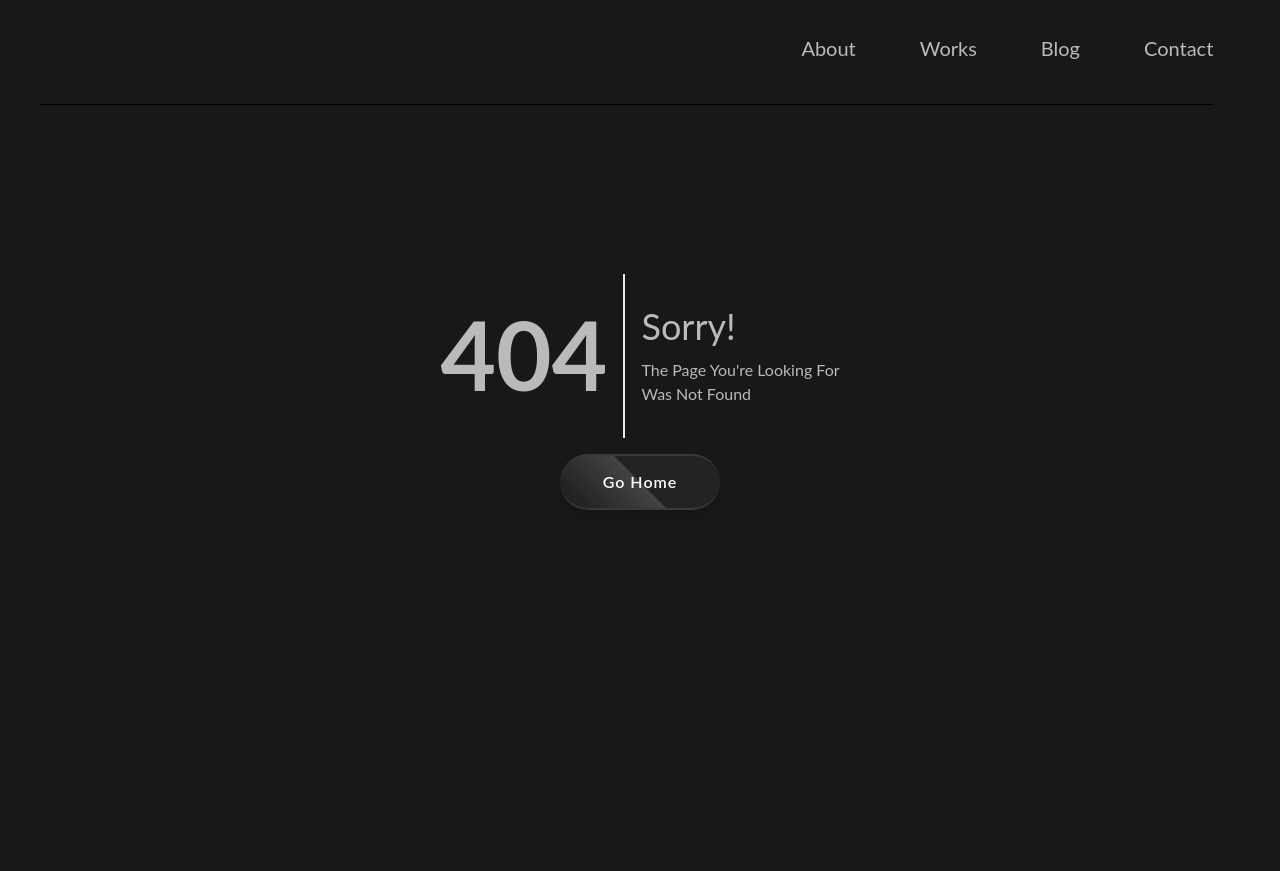
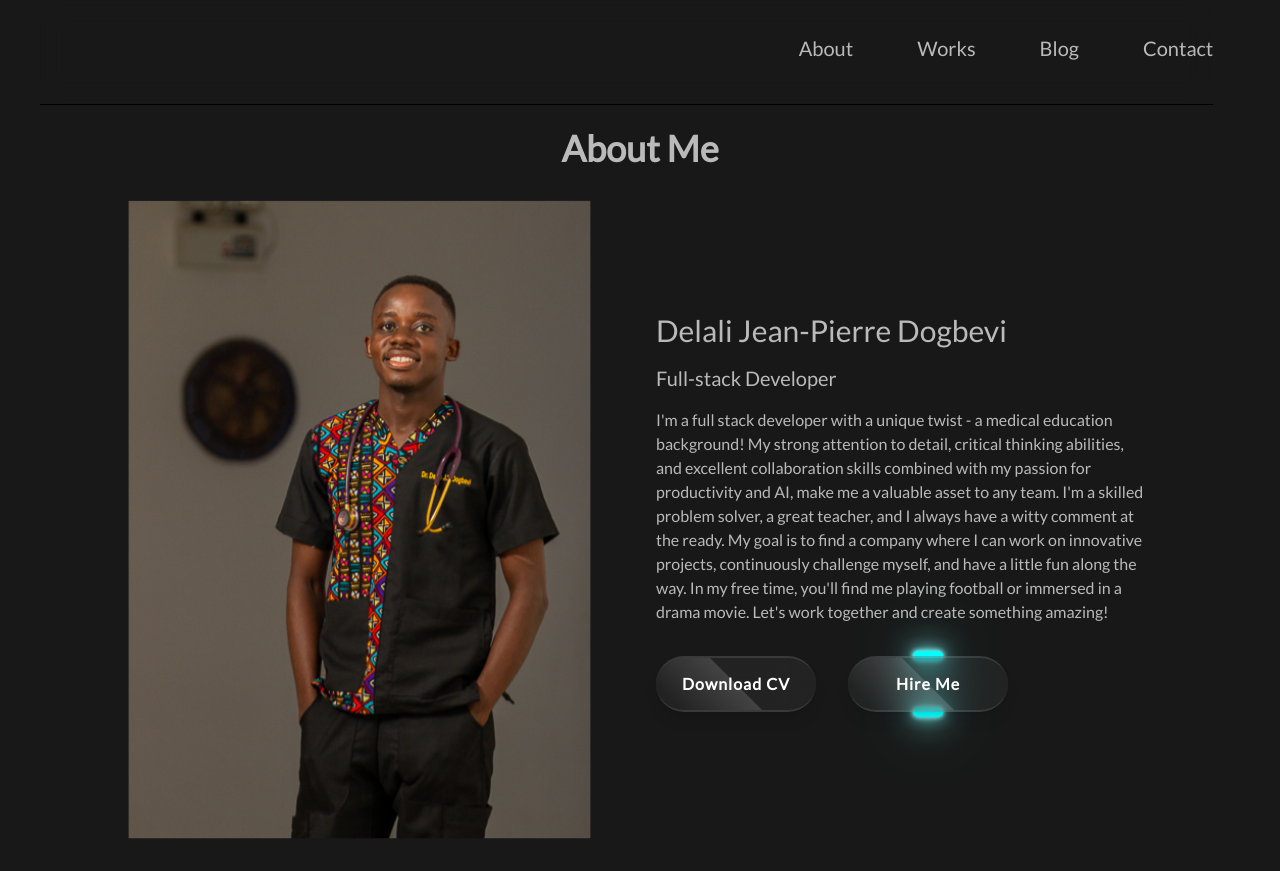
Before and after one commit to fodela/delali_dogbevi_official_site, a Next.js app in the folder frontend/delali/: page /about in a window 1280 px wide. Before the commit this address had no page. Before the commit the page ends 800 px from the top, so only its background shows below. Built offline with nearby package versions, Linux system fonts and the light colour scheme.

Commit message:
✨ feat: add about page

```diff
--- /dev/null
+++ b/frontend/delali/pages/about/index.tsx
@@ -0,0 +1,65 @@
+import Layout from "../../components/Layout/Layout";
+import About from "../../components/About";
+import Head from "next/head";
+import Image from "next/image";
+import GlassyButton from "../../components/GlassyButton";
+import Link from "next/link";
+
+const index = () => {
+  return (
+    <>
+      <Head>
+        <title>Delali Dogbevi | About</title>
+        <link rel="icon" href="/logo/logo_icon_double_dark.svg" />
+        <link
+          href="https://fonts.googleapis.com/css2?family=Lato&display=swap"
+          rel="stylesheet"
+        />
+      </Head>
+      <Layout>
+        <div className="max-w-screen-lg mx-auto gap-8 mt-32 pb-8">
+          <h2 className="text-4xl text-center mb-8 dark:text-white font-bold">
+            About Me
+          </h2>
+          <div className="grid  sm:grid-cols-2 gap-8 items-center">
+            <Image
+              className=""
+              src="/images/about.png"
+              width={463}
+              height={700}
+              alt="a picture of delali sitting in a chair"
+            />
+            <div className=" flex flex-col gap-4">
+              <h3 className="text-3xl">Delali Jean-Pierre Dogbevi</h3>
+              <h4 className="text-xl">Full-stack Developer</h4>
+              <p>
+                I'm a full stack developer with a unique twist - a medical
+                education background! My strong attention to detail, critical
+                thinking abilities, and excellent collaboration skills combined
+                with my passion for productivity and AI, make me a valuable
+                asset to any team. I'm a skilled problem solver, a great
+                teacher, and I always have a witty comment at the ready. My goal
+                is to find a company where I can work on innovative projects,
+                continuously challenge myself, and have a little fun along the
+                way. In my free time, you'll find me playing football or
+                immersed in a drama movie. Let's work together and create
+                something amazing!
+              </p>
+              <div className="flex gap-8">
+                {" "}
+                <GlassyButton
+                  name="Download CV"
+                  link="/cv.pdf"
+                  target="_blank"
+                />
+                <GlassyButton glow="##3cc39f" name="Hire Me" link="/contact" />
+              </div>
+            </div>
+          </div>
+        </div>
+      </Layout>
+    </>
+  );
+};
+
+export default index;
```
